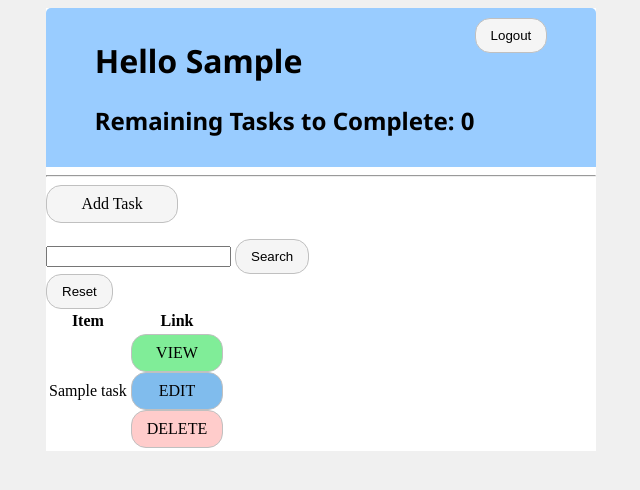
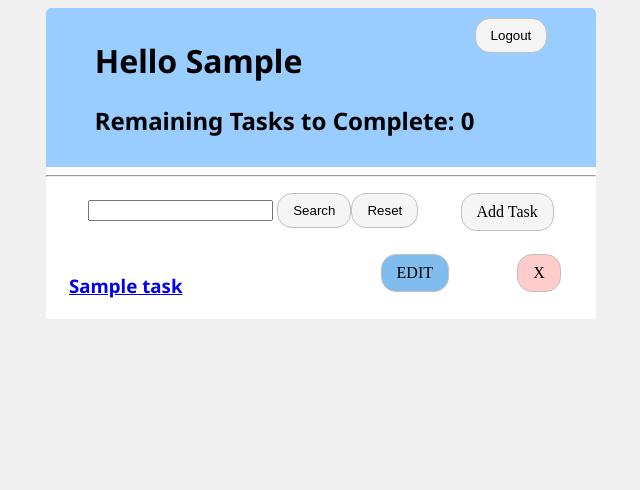
Before and after one commit to Lo-GR/django-todo, a Django app: page / in a window 1280 px wide. Shown: the top 490 px of the page, without its empty margins (327-967 px from the left). Run offline with Django 5.2, Linux system fonts and the light colour scheme; a user stored in the database is signed in; tables that the repository leaves empty hold one stand-in row (values such as "Sample post").

Commit message:
some more primitive styling

```diff
--- a/base/static/base/styles.css
+++ b/base/static/base/styles.css
@@ -22,6 +22,19 @@ button {
   border-radius: 15px;
 }
 
+#controls {
+  display: flex;
+  width: 100%;
+  justify-content: space-evenly
+}
+
+.buttonLinks {
+  display: flex;
+  width: 100%;
+  justify-content: space-around;
+
+}
+
 .buttonLink {
   background: WhiteSmoke;
   color: #000;
@@ -32,6 +45,7 @@ button {
   display: flex;
   justify-content: center;
   align-items: center;
+  margin-bottom: 16px;
 }
 
 .buttonLink a {
--- a/base/templates/base/task_list.html
+++ b/base/templates/base/task_list.html
@@ -21,12 +21,13 @@
 
 <hr>
 
-<div class='buttonLink'>
-  <a href="{% url 'task-create' %}"> Add Task</a>
-</div>
+
 
 
 <p></p>
+
+<div id='controls'>
+  <div style='display:flex'>
   <form method='GET'>
     <input type='text' name='search-area' value="{{search_input}}">
     <button type="submit">Search</button>
@@ -35,29 +36,33 @@
     <input style='display:none' type='text' name='search-area' value="">
     <button type="submit">Reset</button>
   </form>
-<table>
+</div>
+  <div class='buttonLink'>
+    <a href="{% url 'task-create' %}"> Add Task</a>
+  </div>
+</div>
+
+<table style='width:100%'>
   <tr>
     <th>
-      Item
     </th>
     <th>
-      Link
     </th>
   </tr>
   {% for task in tasks %}
-  <tr>
+  <tr style='width:100%'>
     <td>
-      {{task.title}}
+      <a href="{% url 'task' task.id %}"><h3 style='margin-left:20px'>{{task.title}}</h3></a>
     </td>
-    <td>
-      <div style='background:#80ed98' class='buttonLink'>
+    <td class='buttonLinks'>
+      {% comment %} <div style='background:#80ed98' class='buttonLink'>
         <a href="{% url 'task' task.id %}">VIEW</a>
-      </div>
+      </div> {% endcomment %}
       <div style='background:#80bced' class='buttonLink'>
         <a href="{% url 'task-update' task.id %}">EDIT</a>
       </div>
       <div style='background:#ffcccb' class='buttonLink'>
-        <a href="{% url 'task-delete' task.id %}">DELETE</a>
+        <a href="{% url 'task-delete' task.id %}">X</a>
       </div>
     </td>
   </tr>
```
Also changed, not shown: base/templates/base/task.html (+13 -3 lines). Lines whose indentation alone changed are shown as unchanged.
